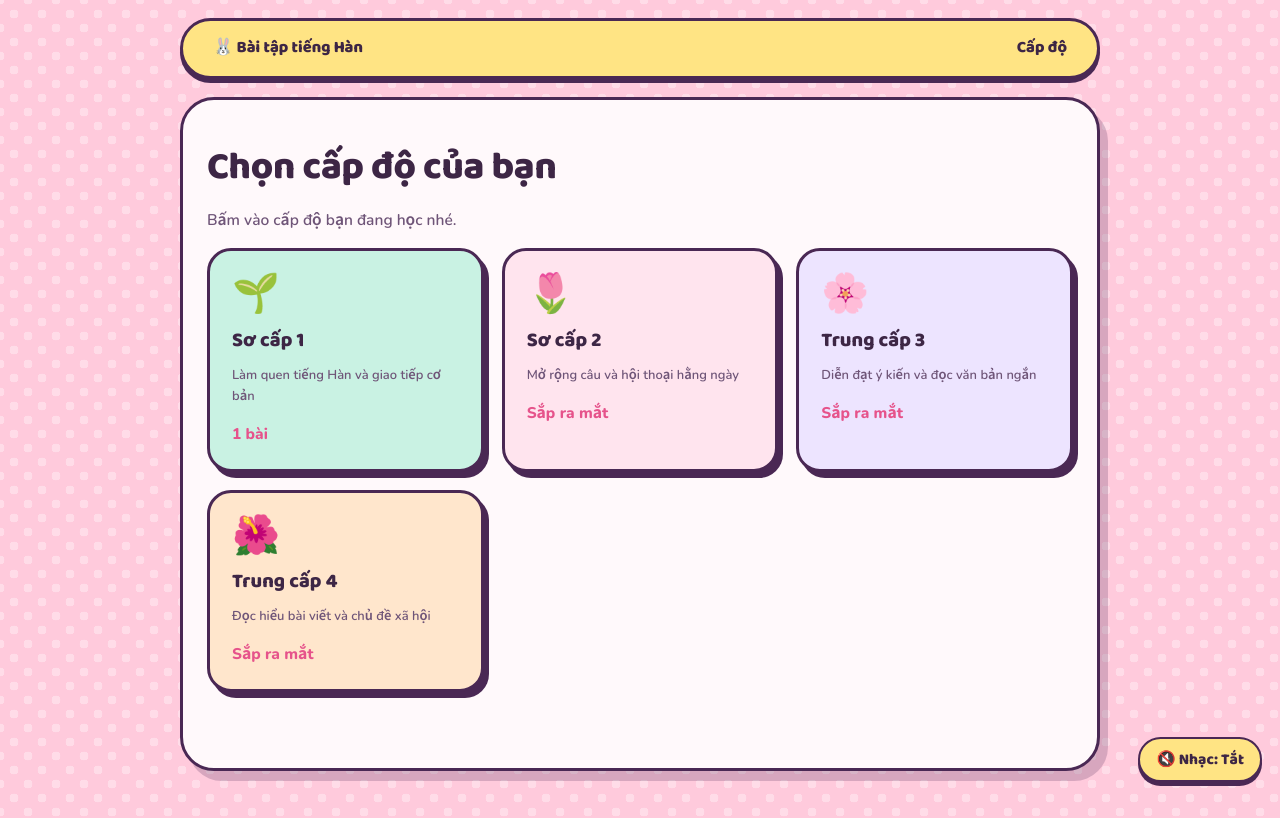
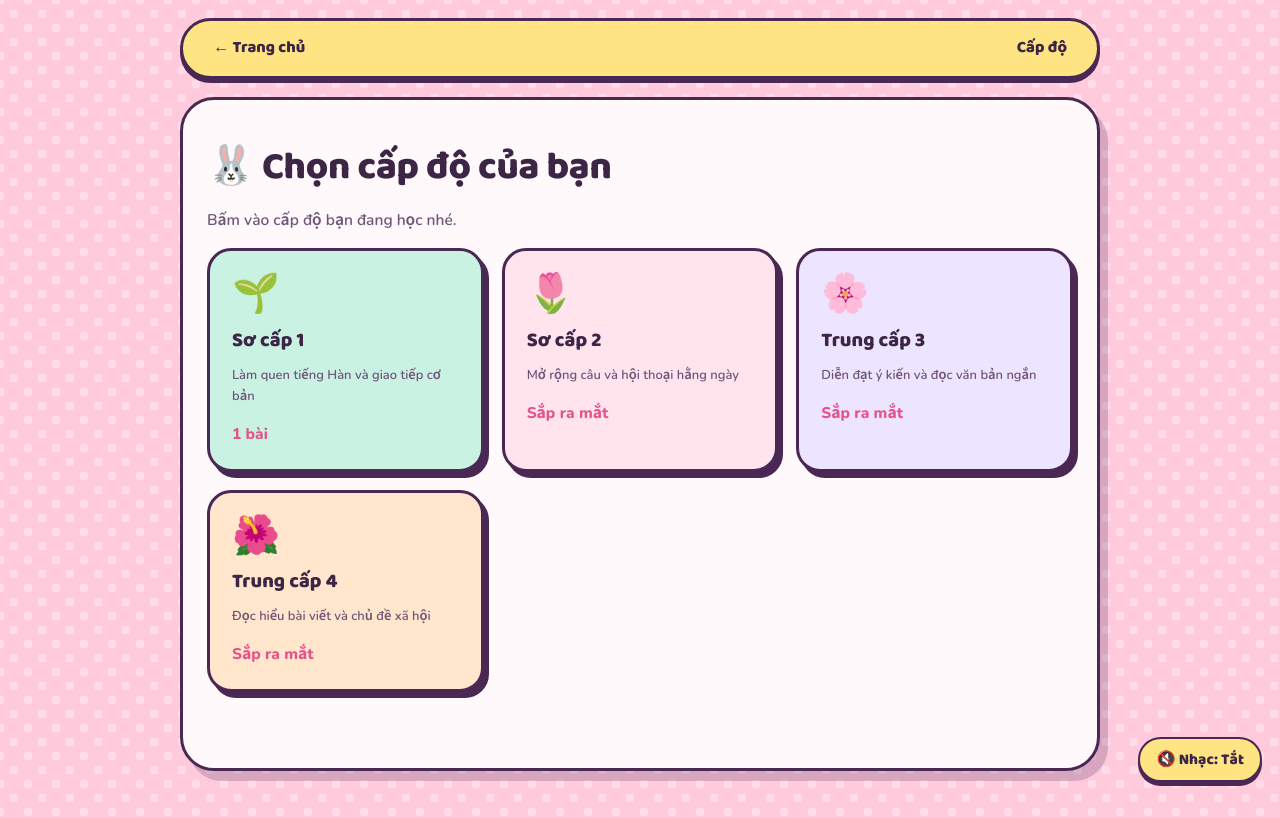
Before and after one commit to jusoshiseo-tech/baitap, a plain HTML site: page hethong/hethong/capdo.html in a window 1280 px wide. Drawn offline with nearby package versions, Linux system fonts and the light colour scheme; no server answers.

Commit message:
Update capdo.html structure and styles

```diff
--- a/hethong/hethong/capdo.html
+++ b/hethong/hethong/capdo.html
@@ -1,10 +1,31 @@
-<!DOCTYPE html><html lang="vi"><head><meta charset="UTF-8"><meta name="viewport" content="width=device-width, initial-scale=1">
-<link rel="preconnect" href="https://fonts.googleapis.com"><link rel="preconnect" href="https://fonts.gstatic.com" crossorigin>
-<link href="https://fonts.googleapis.com/css2?family=Jua&family=Nunito:wght@400;600;700;800&display=swap" rel="stylesheet">
-<link rel="stylesheet" href="css/style.css"><title>Chọn cấp độ</title></head>
-<body data-page="capdo"><nav class="top"><a href="index.html">🐰 Bài tập tiếng Hàn</a><a href="capdo.html">Cấp độ</a></nav>
-<main><h1>Chọn cấp độ của bạn</h1><p class="sub">Bấm vào cấp độ bạn đang học nhé.</p>
-<div id="list" class="grid2">Đang tải…</div></main>
-<script src="js/app.js"></script>
-<script src="js/sound.js" defer></script>
-</body></html>
+<!DOCTYPE html>
+<html lang="vi">
+<head>
+  <meta charset="UTF-8">
+  <meta name="viewport" content="width=device-width, initial-scale=1">
+  <link rel="preconnect" href="https://fonts.googleapis.com">
+  <link rel="preconnect" href="https://fonts.gstatic.com" crossorigin>
+  <link href="https://fonts.googleapis.com/css2?family=Baloo+2:wght@600;700;800&family=Nunito:wght@500;600;700;800&family=Noto+Sans+KR:wght@500;600;700;800&display=swap" rel="stylesheet">
+  <link rel="stylesheet" href="css/style.css">
+  <title>Chọn cấp độ · TIẾNG HÀN 5 PHÚT</title>
+</head>
+<body data-page="capdo">
+  <nav class="top">
+    <div class="top-left">
+      <a href="index.html">← Trang chủ</a>
+    </div>
+    <div class="top-right">
+      <a href="capdo.html">Cấp độ</a>
+    </div>
+  </nav>
+
+  <main>
+    <h1>🐰 Chọn cấp độ của bạn</h1>
+    <p class="sub">Bấm vào cấp độ bạn đang học nhé.</p>
+    <div id="list" class="grid2">Đang tải…</div>
+  </main>
+
+  <script src="js/app.js"></script>
+  <script src="js/sound.js" defer></script>
+</body>
+</html>
```
